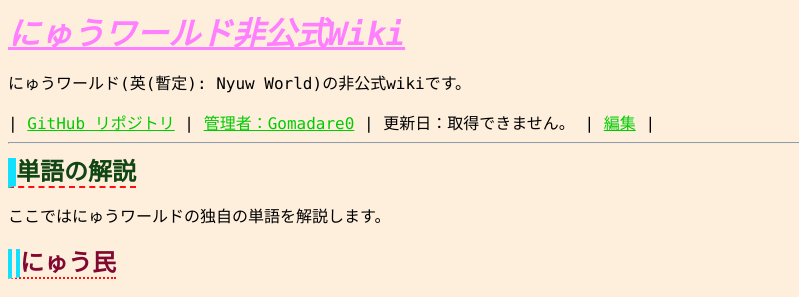
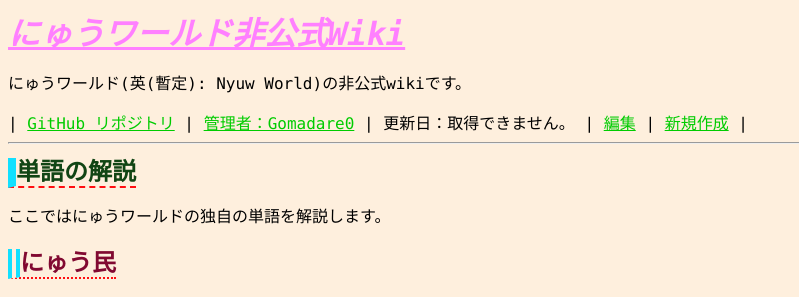
Before and after one commit to Gomadare0/nyuworld, a Jekyll site: the page built from words.md, in a window 1280 px wide. Shown: the top 297 px of the page, without its empty margins (0-799 px from the left). Built offline with Jekyll 4.4.1, drawn with Linux system fonts in a browser that asks for light colours; some web fonts are replaced; our own code applies the rules of GitHub Pages for plain Markdown files.

Commit message:
「新規作成」ボタンを追加

```diff
--- a/_layouts/default.html
+++ b/_layouts/default.html
@@ -69,6 +69,8 @@
 				<span>|</span>
 				<span><a href="{{ site.github.repository_url }}/edit/master/{{ page.path }}">編集</a></span>
 				<span>|</span>
+				<span><a href="{{ site.github.repository_url }}/new/master/">新規作成</a></span>
+				<span>|</span>
 			</div>
 			<hr />
 		</header>
```
